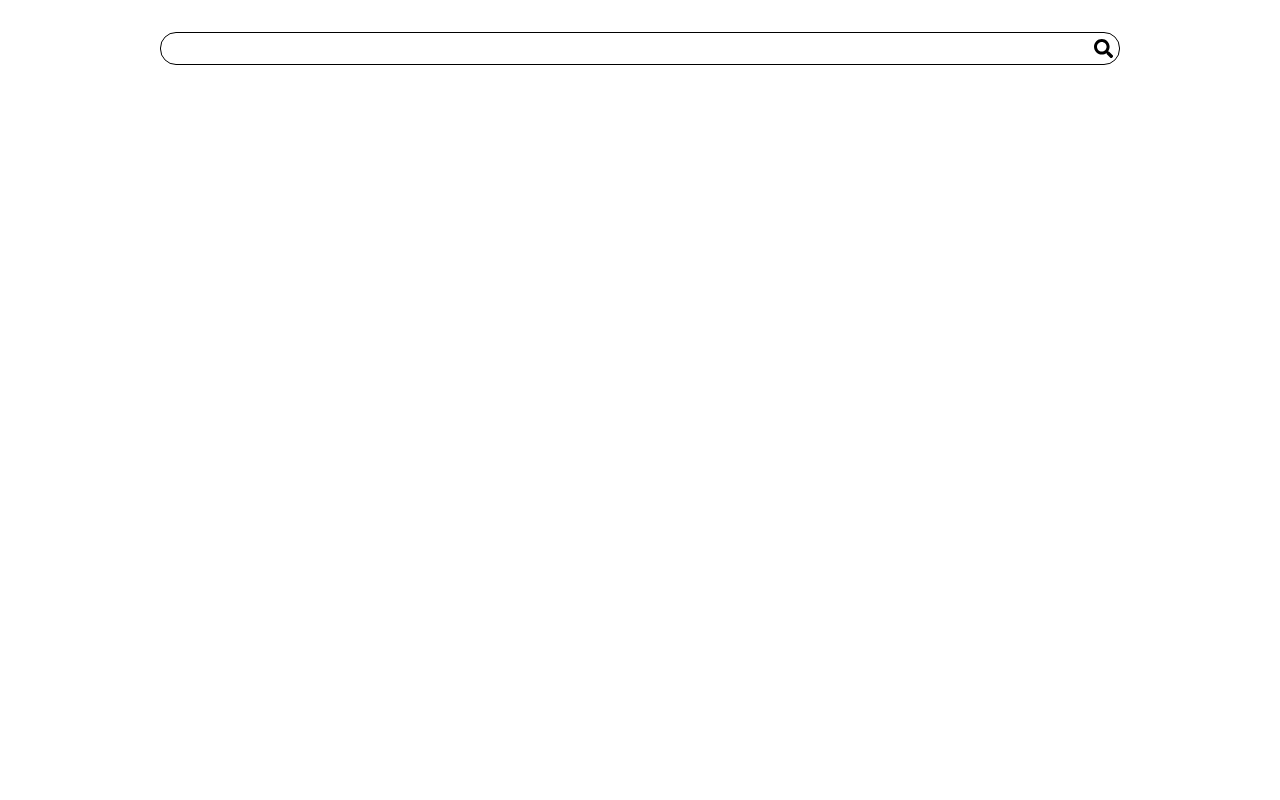
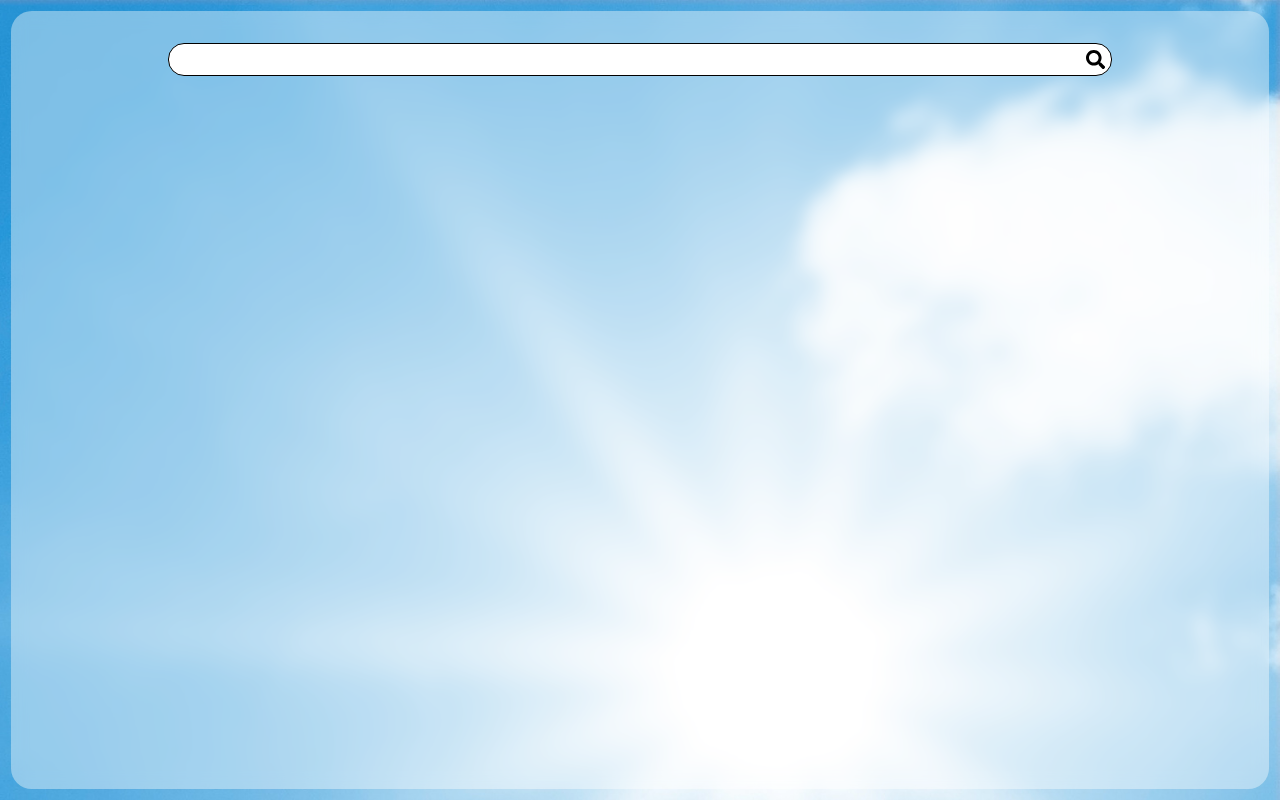
Before and after one commit to NanoB0tt/react-weather, a React (Vite) app: page / in a window 1280 px wide. Built offline with nearby package versions, Linux system fonts and the light colour scheme.

Commit message:
added background changes

```diff
--- a/src/App.css
+++ b/src/App.css
@@ -11,12 +11,6 @@ ul {
   padding: 0;
 }
 
-html {
-  overflow: hidden;
-}
-
-.App {
-  height: 100vh;
-  display: grid;
-  grid-template-rows: min-content 1fr 1fr;
-}
+/* html { */
+/*   overflow: hidden; */
+/* } */
--- a/src/App.tsx
+++ b/src/App.tsx
@@ -4,9 +4,9 @@ import "./App.css"
 const App = () => {
 
   return (
-    <div className="App">
+    <>
       <WeatherApp />
-    </div>
+    </>
   )
 }
 
--- /dev/null
+++ b/src/screens/WeatherApp.module.css
@@ -0,0 +1,14 @@
+.container {
+  height: 100vh;
+  background-image: url("../assets/backgrounds/blue-sky-mobile.jpg");
+  background-size: cover;
+  padding: 0.7rem;
+}
+
+.blur {
+  height: 100%;
+  background: rgba(255, 255, 255, 0.4);
+  border-radius: 1.3rem;
+  backdrop-filter: blur(7.4px);
+  -webkit-backdrop-filter: blur(7.4px);
+}
--- a/src/screens/WeatherApp.tsx
+++ b/src/screens/WeatherApp.tsx
@@ -4,18 +4,22 @@ import CityWeather from "../components/CityWeather/CityWeather";
 import SearchBar from "../components/SearchBar/SearchBar";
 import WeekWeather from "../components/WeekWeather/WeekWeather";
 import DisplayOptions from "../components/DisplayOptions/DisplayOptions";
+import style from "./WeatherApp.module.css";
 
 const WeatherApp = () => {
   const [location, setLatLon] = useState<LatLon | null>(null);
   const [option, setOption] = useState('day');
 
   return (
-    <>
-      <SearchBar setLatLon={setLatLon} />
-      {location && <DisplayOptions setOption={setOption} />}
-      <CityWeather location={location} option={option} />
-      <WeekWeather location={location} option={option} />
-    </>
+    <div className={style["container"]}>
+      <div className={style["blur"]}>
+        <SearchBar setLatLon={setLatLon} />
+        {location && <DisplayOptions setOption={setOption} />}
+        <CityWeather location={location} option={option} />
+        <WeekWeather location={location} option={option} />
+
+      </div>
+    </div>
   )
 }
 
```
Also changed, not shown: src/assets/backgrounds/blue-sky-18.jpg (added), src/assets/backgrounds/blue-sky-mobile.jpg (added).
